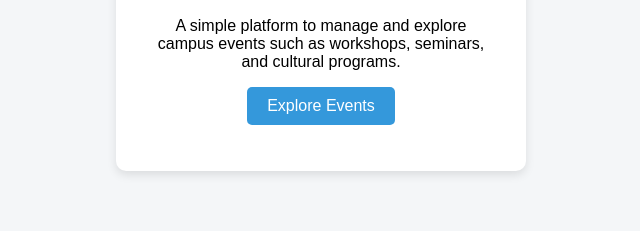
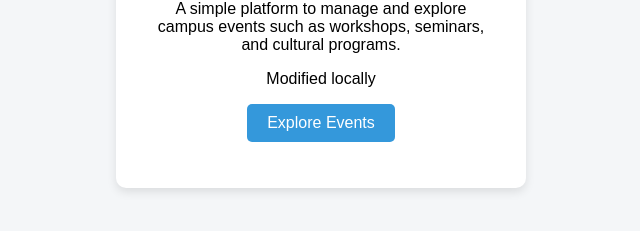
Before and after one commit to prajeethreddy/DEMO, a plain HTML site: page index.html in a window 1280 px wide. Shown: the part 387-618 px from the top of the page, without its empty margins (319-959 px from the left). Drawn offline with Linux system fonts and the light colour scheme.

Commit message:
index modified commit

```diff
--- a/index.html
+++ b/index.html
@@ -12,6 +12,7 @@
             A simple platform to manage and explore campus events
             such as workshops, seminars, and cultural programs.
         </p>
+        <p>Modified locally</p>
         <button onclick="showMessage()">Explore Events</button>
         <p id="message"></p>
     </div>
```
